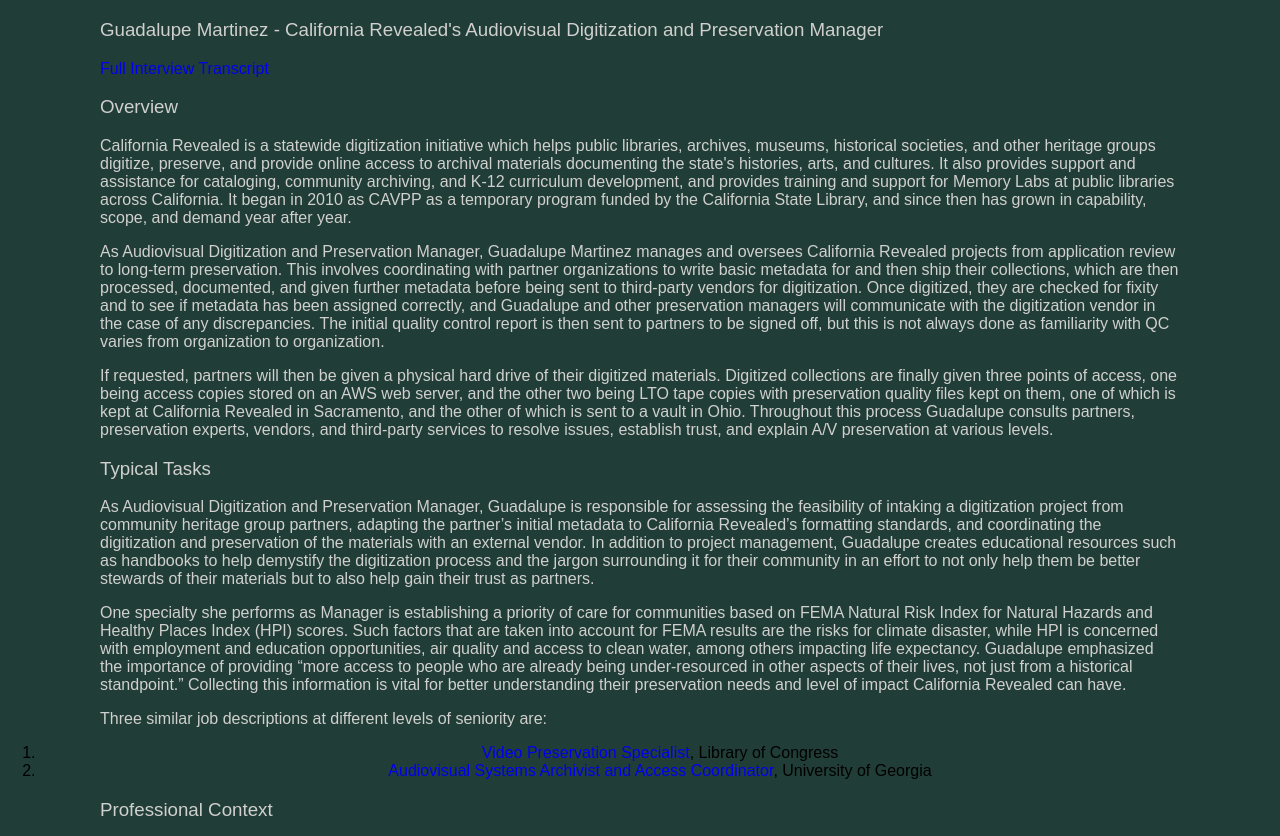
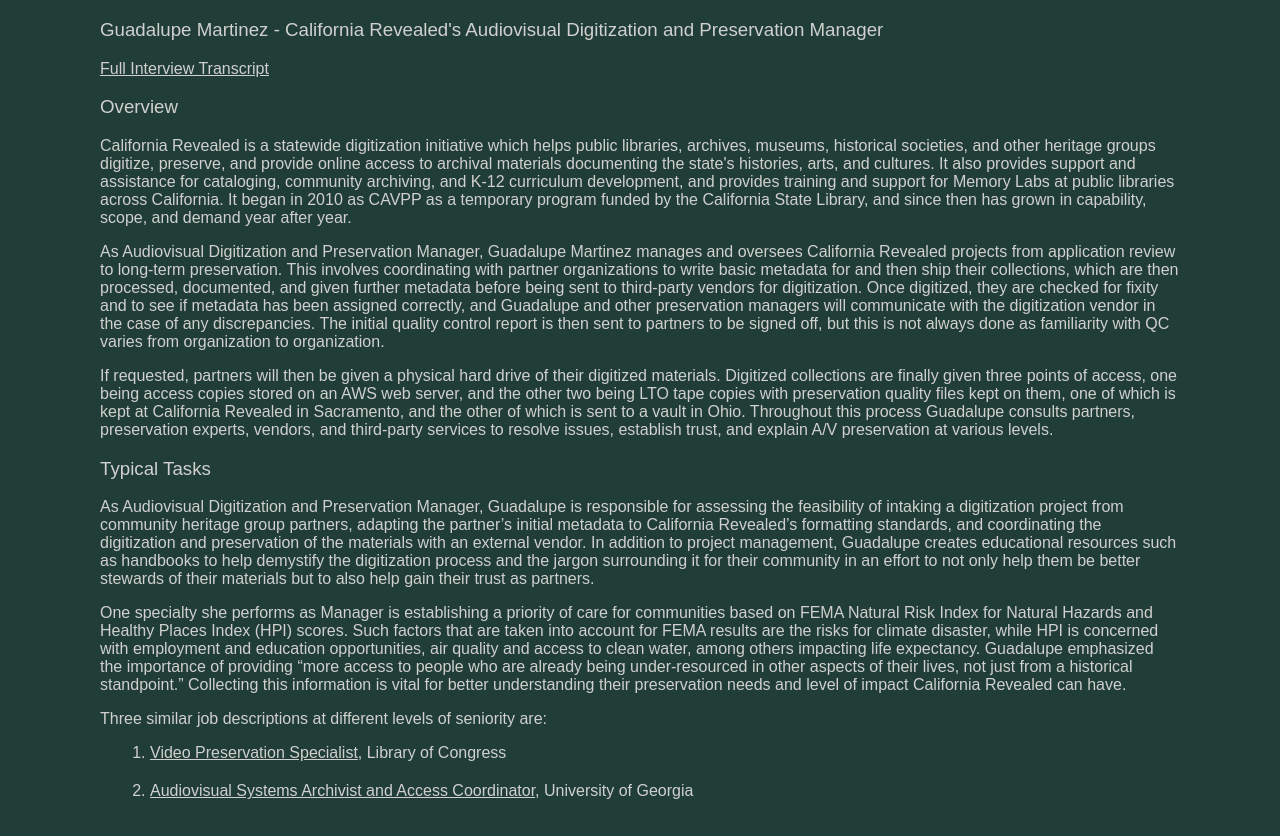
Before and after one commit to jamo-is/jamo-is.github.io, a plain HTML site: page index.html in a window 1280 px wide. Shown: the part 111-947 px from the top of the page. Drawn offline with Linux system fonts and the light colour scheme.

Commit message:
Updating style.css

```diff
--- a/style.css
+++ b/style.css
@@ -9,11 +9,21 @@
     text-align: center;
   }
 
-  h1, h3, p {
+  h1, h2, h3, p {
   	color: #d0d0ce;
   	text-align: left;
   	padding-right: 100px;
   	padding-left: 100px;
+  }
+
+  ol,ul {
+  	color: #d0d0ce;
+  	text-align: left;
+  	padding-left: 150px;
+  }
+
+  li{
+  	padding-bottom: 20px;
   }
 
   h1 {
@@ -26,9 +36,9 @@
   }
 
   a {
-  	text-decoration: none;
+  	text-decoration: underline;
     text-align: center;
-    /*padding: 20px;*/
+    color: #d0d0ce;
 	}
 
 	button {
```
